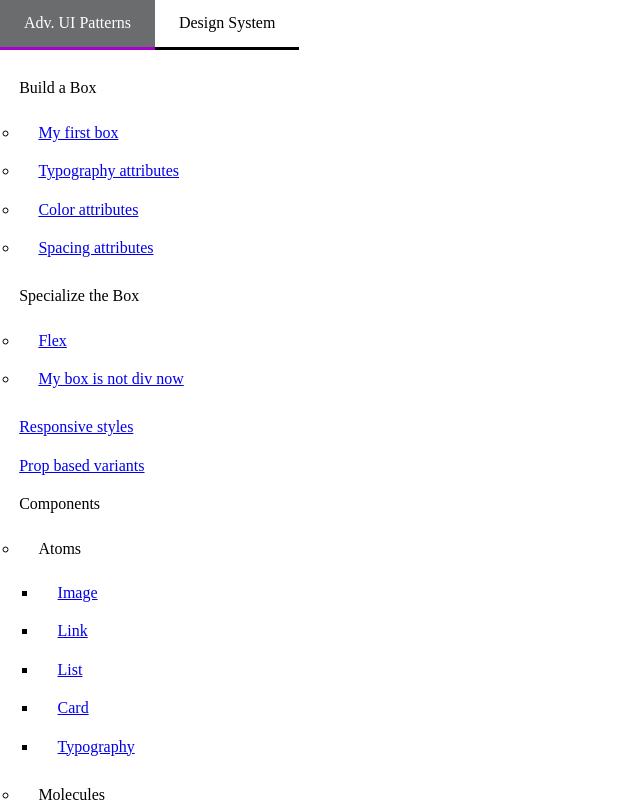
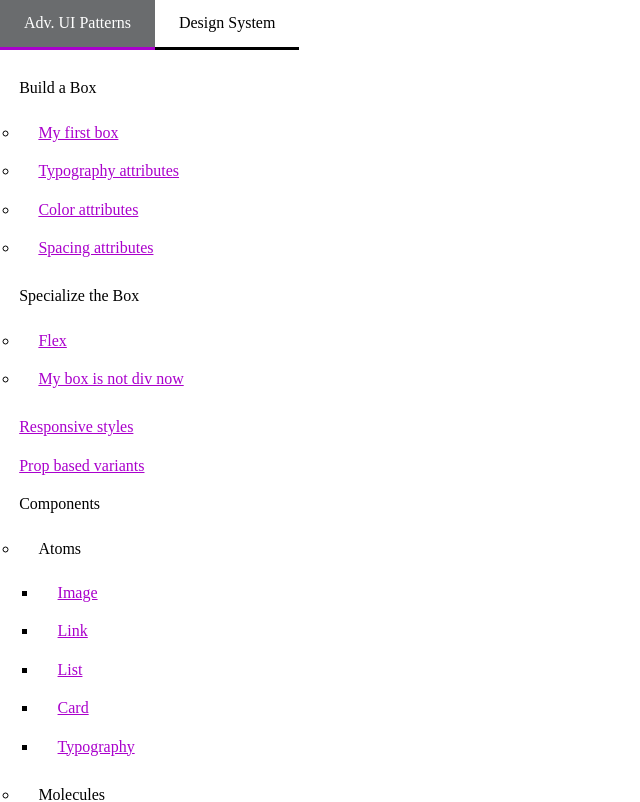
Before and after one commit to reactgraphqlacademy/advanced-ui-styling, a React (Create React App) app: page / in a window 1280 px wide. Shown: the top 802 px of the page, without its empty margins (0-640 px from the left). Built offline with nearby package versions, Linux system fonts and the light colour scheme.

Commit message:
add Link component

```diff
--- a/src/design-system/components/navigation/Link.js
+++ b/src/design-system/components/navigation/Link.js
@@ -2,6 +2,8 @@
 import styled from "styled-components";
 import { Link as RRLink } from "react-router-dom";
 import Box from "../layout/Box";
+
+const Link = styled(Box)``;
 
 const GenericLink = ({ to, ...rest }) =>
   to && to.match(/^(https:\/\/*|http:\/\/*|mailto:*)/) ? (
@@ -10,4 +12,9 @@
     <RRLink to={to} {...rest} />
   );
 
-export default GenericLink;
+Link.defaultProps = {
+  as: GenericLink,
+  color: "pink"
+};
+
+export default Link;
```
